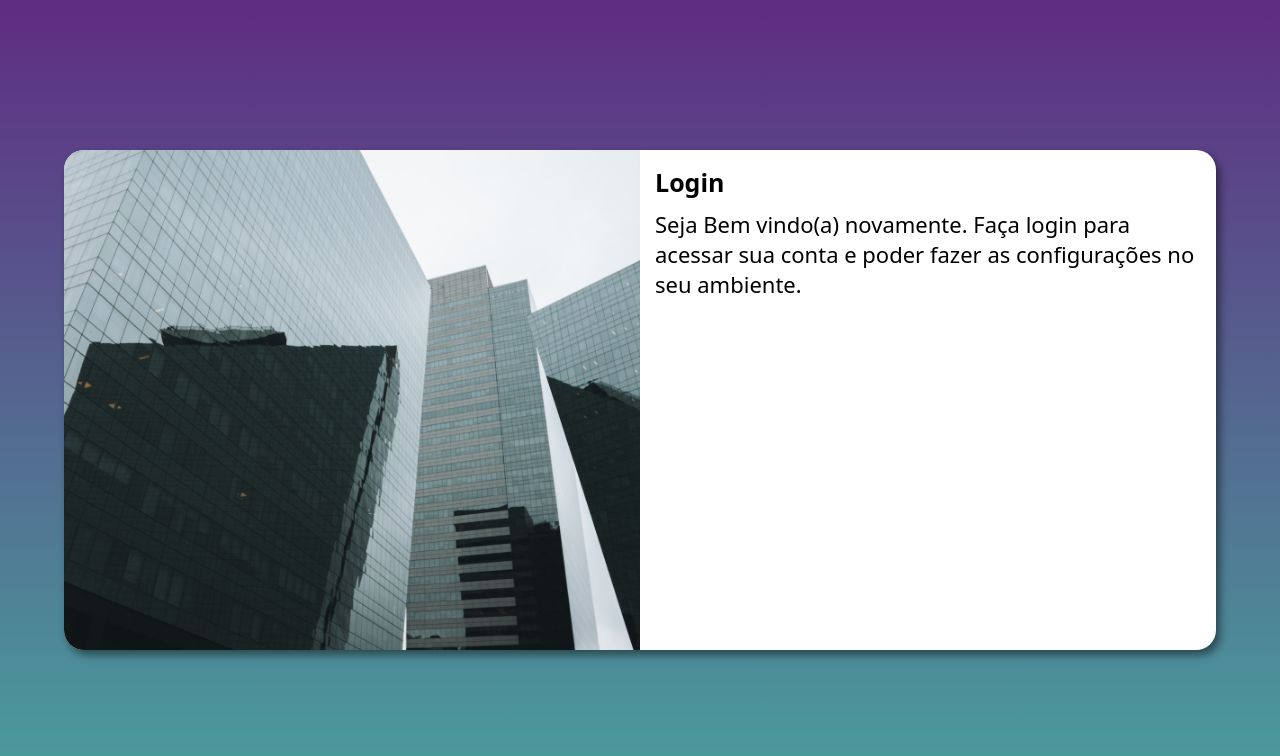
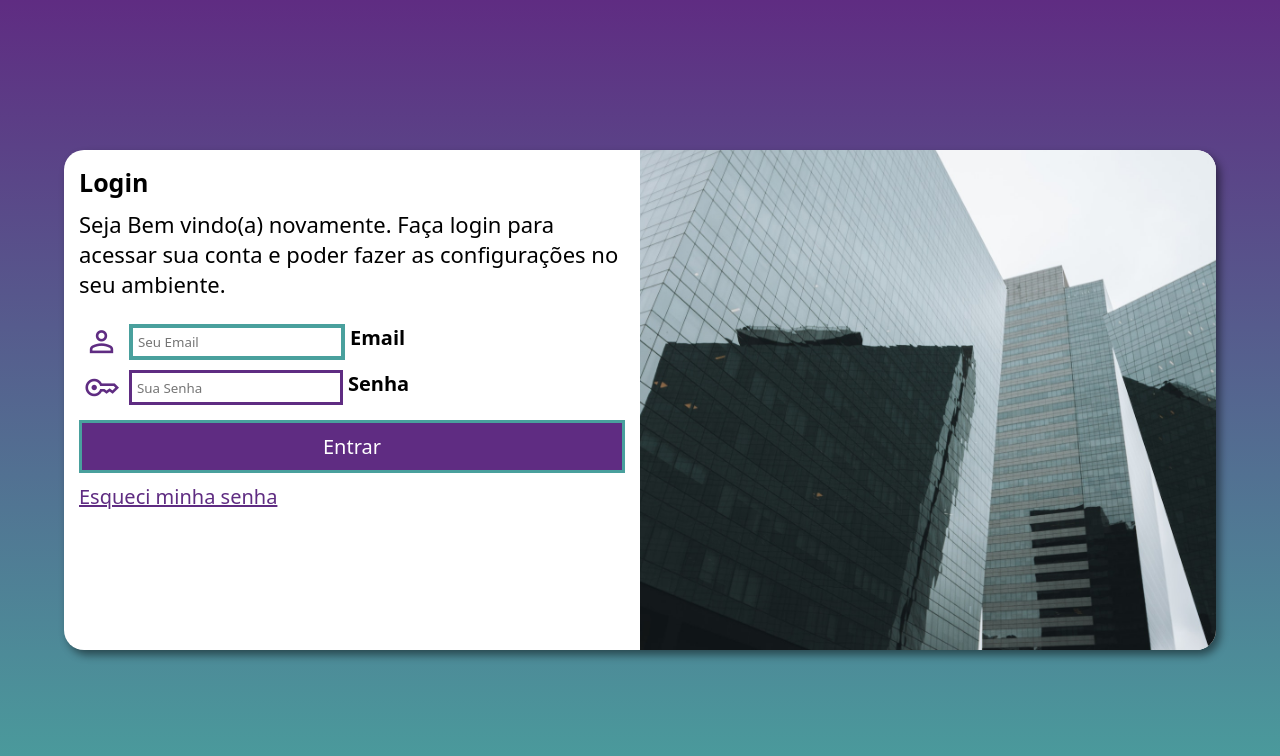
Before and after one commit to fhugomp/Login, a plain HTML site: page index.html in a window 1280 px wide. Drawn offline with nearby package versions, Linux system fonts and the light colour scheme.

Commit message:
form criado

```diff
--- a/index.html
+++ b/index.html
@@ -5,6 +5,7 @@
     <meta http-equiv="X-UA-Compatible" content="IE=edge">
     <meta name="viewport" content="width=device-width, initial-scale=1.0">
     <title>Tela de Login</title>
+    <link rel="stylesheet" href="https://fonts.googleapis.com/css2?family=Material+Symbols+Outlined:opsz,wght,FILL,GRAD@20..48,100..700,0..1,-50..200" />
     <link rel="stylesheet" href="styles/media-queries.css">
     <link rel="stylesheet" href="styles/style.css">
 
@@ -22,7 +23,20 @@
                     Seja Bem vindo(a) novamente. Faça login para acessar sua conta e poder fazer as configurações no seu ambiente.
                 </p>
 
-                <form action="login.php" method="post">
+                <form action="login.php" method="post" autocomplete="on">
+                        <div class="campo">
+                            <span class="material-symbols-outlined" id="person">person</span>
+                            <input type="email" name="email" id="email" required autocomplete="email" placeholder="Seu Email" autofocus max="30">
+                            <label for="email">Email</label>
+                        </div>
+                        <div class="campo">
+                            <span class="material-symbols-outlined" id="key">key</span>
+                            <input type="password" name="pass" id="pass" required autocomplete="current-password" placeholder="Sua Senha" min="8" max="22">
+                            <label for="pass">Senha</label>
+                        </div>
+
+                    <input id="btn" type="submit" value="Entrar">
+                    <a href="#">Esqueci minha senha</a>
 
                 </form>
             </div>
--- a/styles/media-queries.css
+++ b/styles/media-queries.css
@@ -28,7 +28,7 @@
 
     main > section.login {
         display: flex;
-        flex-direction: row;
+        flex-direction: row-reverse;
         width: 90%;
         height: 50rem;
         font-size: 2.2rem;
--- a/styles/style.css
+++ b/styles/style.css
@@ -23,7 +23,7 @@ main {
 section.login {
     background: white;
     height: 60rem;
-    width: 30rem;
+    width: 31rem;
     border-radius: 2rem;
     box-shadow: 4px 5px 9px rgba(0, 0, 0, 0.473);
     padding: 0;
@@ -46,3 +46,63 @@ h1 {
     font-size: 2.5rem;
     margin-bottom: 1rem;
 }
+
+form {
+    display: flex;
+    flex-direction: column;
+    margin-top: 2rem;
+}
+
+.campo {
+    display: flex;
+    margin: 0.5rem;
+    font-size: 2rem;
+}
+
+#person, #key {
+    padding-right: 1rem;
+    font-size: 3.5rem;
+    color: #5f2c82;
+}
+
+.campo input {
+    border: 3px solid #5f2c82;
+    padding: .5rem;
+}
+
+.campo input:focus {
+    border: 4px solid #49a09d;
+    outline: 0;
+    padding: .5rem;
+}
+
+label {
+    font-weight: bolder;
+    padding-left: 0.5rem;
+    cursor: pointer;
+}
+
+#btn {
+    cursor: pointer;
+    padding: 1rem;
+    margin-top: 1rem;
+    background-color: #5f2c82;
+    color: white;
+    font-size: 2rem;
+    border: .3rem solid #49a09d;
+}
+
+#btn:hover {
+    background-color: #49a09d;
+    transition: 0.3s ease;
+}
+
+.form a {
+    margin-top: 1rem;
+    color: #5f2c82;
+    font-size: 2rem;
+}
+
+.form a:hover {
+    color: gray;
+}
```
